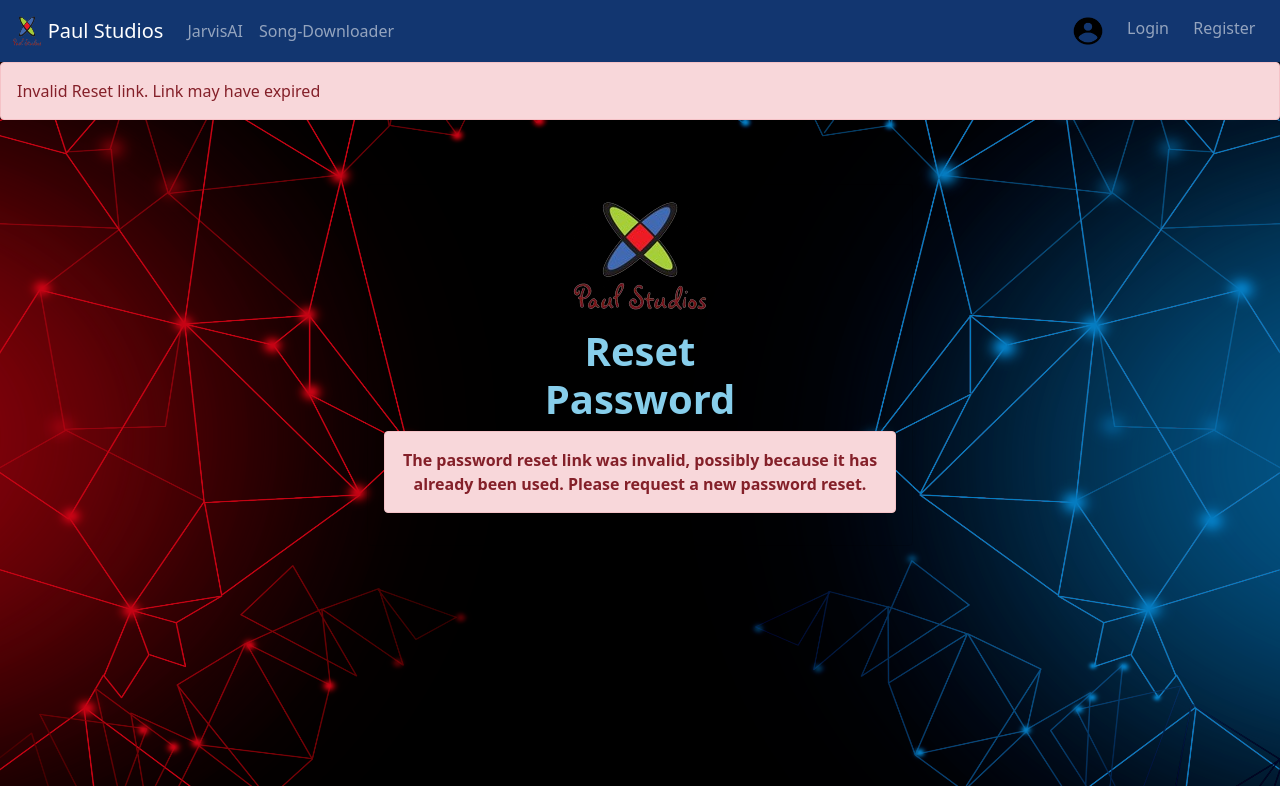
After one commit to PaulStudios/PaulStudios-Website, a Django app: page /profiles/reset_password/1/1/ in a window 1280 px wide. The commit adds this page. Shown: the top 786 px of the page. Run offline with Django 5.2, Linux system fonts and the light colour scheme; parts of the project's set-up code (start-up, migrations or seed data) failed here and were passed over; some libraries are stand-ins or nearby versions.

Commit message:
Completed Password Reset mechanism

```diff
--- a/src/base/urls.py
+++ b/src/base/urls.py
@@ -6,6 +6,5 @@
 app_name = "backend"
 
 urlpatterns = [
-    path('send-activation-mail', views.send_mail, name="send-activation-mail"),
     path("task-progress/<str:task_id>", views.task_progress, name="task_progress")
 ]
--- a/src/profiles/templates/profiles/errors/mail_verify.html
+++ b/src/profiles/templates/profiles/errors/mail_verify.html
@@ -13,7 +13,7 @@
         <br>
         Before verification, you will not be able to access PaulStudios Apps and Services.
         <hr>
-        <a href="{% url 'backend:send-activation-mail' %}" class="alert-link"> Click here to send activation mail.</a>
+        <a href="{% url 'profiles:send-activation-mail' %}" class="alert-link"> Click here to send activation mail.</a>
         <p class="mb-0"></p>
     </div>
 </div>
--- a/src/profiles/templates/profiles/activation_email.html
+++ b/src/profiles/templates/profiles/mails/activation_email.html
@@ -50,7 +50,7 @@
 <body>
     <div class="email-container">
         <div class="header">
-            <img src="{% static 'logo.png' %}" alt="Logo">
+            <img src="https://i.ibb.co/xFzH7f2/logo.png" alt="logo">
             <h1>PaulStudios</h1>
         </div>
         <div class="content">
--- /dev/null
+++ b/src/profiles/templates/profiles/reset/confirm.html
@@ -0,0 +1,38 @@
+{% extends 'profiles/base.html' %}
+{% load static %}
+{% load crispy_forms_tags %}
+{% block title %}
+Paul Studios | Password Reset
+{% endblock title %}
+{% block content %}
+  <div class="row">
+    <div class="col-md-6 mx-auto">
+      <div class="card mt-5" style="background-color: rgba(0, 0, 0, 0);">
+        <div class="card-body text-center">
+            <img src="{% static 'logo.png' %}"
+                             class="img-fluid mb-3"
+                             alt="PaulStudios Logo"
+                             style="max-width: 150px;">
+            <div class="mx-auto d-flex justify-content-center" style="width: 200px;color: skyblue;">
+                <h1 class="fw-bold">Reset Password</h1>
+            </div>
+            <div style="background-color: rgba(0, 0, 0, 0.5);">
+                <div class="text-light fw-bold">
+                    {% if validlink %}
+                    <form method="post" >
+                        {% csrf_token %}
+                        {{ form|crispy }}
+                        <button type="submit" class="btn btn-primary" data-bs-toggle="tooltip" data-bs-placement="right" title="Set a new password.">Submit</button>
+                    </form>
+                    {% else %}
+                    <div class="alert alert-danger" role="alert">
+                        The password reset link was invalid, possibly because it has already been used. Please request a new password reset.
+                    </div>
+                    {% endif %}
+                </div>
+            </div>
+        </div>
+      </div>
+    </div>
+  </div>
+{% endblock %}
--- a/src/profiles/urls.py
+++ b/src/profiles/urls.py
@@ -7,6 +7,7 @@
 urlpatterns = [
     path("", views.index, name="index"),
     path("info/", views.detail, name="info"),
+    path('send-activation-mail', views.send_activation_mail, name="send-activation-mail"),
     path('activate/<str:code>/', views.activate_user_view, name='activate'),
     path('login/', LoginView.as_view(
         template_name='profiles/login.html',
@@ -15,4 +16,6 @@
     path('error/<str:type>', views.error_page, name="error_page"),
     path('logout/', views.user_logout, name='logout'),
     path('register/', views.Register, name='register'),
+    path('reset_password/', views.reset_password, name='reset_password'),
+    path('reset_password/<uidb64>/<token>/', views.password_reset_action, name='reset_password_action'),
 ]
--- a/src/profiles/utilities.py
+++ b/src/profiles/utilities.py
@@ -1,9 +1,9 @@
-import base64
 import random
 import re
 import string
 
 from django.conf import settings
+from django.utils.http import urlsafe_base64_decode
 
 countries = [
     'afghanistan', 'albania', 'algeria', 'american samoa', 'andorra', 'angola',
@@ -90,7 +90,7 @@
 
     try:
         # Try to decode the string and check if the result is a valid ASCII string
-        base64.b64decode(s, validate=True).decode('ascii')
+        urlsafe_base64_decode(s).decode('utf-8')
         return True
     except Exception:
         return False
--- a/src/profiles/views.py
+++ b/src/profiles/views.py
@@ -1,19 +1,25 @@
 import redis
 from django.contrib import messages
-from django.contrib.auth import logout
+from django.contrib.auth import logout, get_user_model
 from django.contrib.auth.decorators import login_required
-from django.http import Http404
+from django.contrib.auth.forms import PasswordResetForm, SetPasswordForm
+from django.contrib.auth.hashers import check_password
 from django.shortcuts import redirect, render
-from django.urls import reverse, reverse_lazy
+from django.urls import reverse
 from django.utils.http import urlsafe_base64_decode
+from django.contrib.auth.tokens import default_token_generator
+from django.utils.http import urlsafe_base64_encode, urlsafe_base64_decode
+from django.utils.encoding import force_bytes, force_str
 
 from PaulStudios import settings
 from .forms import RegistrationForm
-from .models import UserProfile
+from .models import UserProfile, PasswordsProfile
+from .tasks import send_activation_email, send_reset_password_email
 from .utilities import is_base64
 
 PRIVATE_IPS_PREFIX = ('10.', '172.', '192.', '127.')
 redis_db = redis.from_url(settings.REDIS_URL, decode_responses=True)
+User = get_user_model()
 
 
 def get_client_ip(request):
@@ -108,9 +114,19 @@
         return render(request, 'profiles/errors/mail_verify.html')
 
 
+def send_activation_mail(request):
+    send_activation_email.delay(request.scheme, request.get_host(), request.user.id)
+    messages.info(request, "Mail has been sent")
+    if not PasswordsProfile.objects.filter(user=request.user).exists():
+        profile = PasswordsProfile.objects.create(user=request.user)
+        profile.old_passwords.append(request.user.password)
+        profile.save()
+    return redirect(reverse("profiles:info"))
+
+
 def activate_user_view(request, *args, code=None, **kwargs):
     if code:
-        if not True:
+        if not is_base64(code):
             messages.error(request, "Your activation key is invalid.", extra_tags="danger")
             return redirect(reverse("profiles:login"))
         code = urlsafe_base64_decode(code).decode('utf-8')
@@ -131,3 +147,65 @@
         messages.error(request, "Your activation key is invalid.", extra_tags="danger")
         return redirect(reverse("profiles:login"))
     return redirect(reverse("profiles:info"))
+
+
+def reset_password(request, *args, **kwargs):
+    if request.method == "POST":
+        form = PasswordResetForm(request.POST)
+        if form.is_valid():
+            data = form.cleaned_data['email']
+            user = User.objects.filter(email=data)
+            if user.exists():
+                send_reset_password_email.delay(request.scheme, request.get_host(), user.first().id)
+            messages.success(request, "If this email is associated with an account, a mail will be sent with "
+                                      "instructions on how to reset your password.")
+            return redirect(reverse("profiles:login"))
+    else:
+        form = PasswordResetForm()
+    return render(request, "profiles/reset/reset.html", {"form": form})
+
+
+def password_reset_action(request, uidb64=None, token=None):
+    try:
+        uid = force_str(urlsafe_base64_decode(uidb64))
+        user = User.objects.get(pk=uid)
+    except (TypeError, ValueError, OverflowError, User.DoesNotExist):
+        user = None
+
+    if user is not None and default_token_generator.check_token(user, token):
+        if request.method == "POST":
+            form = SetPasswordForm(user, request.POST)
+            if form.is_valid():
+                form.save(commit=False)
+                newpassword = form.cleaned_data['new_password1']
+                try:
+                    # Retrieve the PasswordsProfile instance for the user
+                    profile = PasswordsProfile.objects.get(user=user)
+                except PasswordsProfile.DoesNotExist:
+                    return False
+
+                    # Check if the entered password matches any of the previous passwords
+                if not isinstance(profile.old_passwords, list):
+                    profile.previous_passwords = []
+                for old_password in profile.old_passwords:
+                    if check_password(newpassword, old_password):
+                        exists = True
+                    else:
+                        exists = False
+                if exists:
+                    messages.error(request, "You cannot use a previously used password.", extra_tags="danger")
+                    return render(request, 'profiles/reset/confirm.html', {'form': form, 'validlink': True})
+                else:
+                    profile = PasswordsProfile.objects.get(user=user)
+                    profile.old_passwords.append(user.password)
+                    profile.save()
+                    form.save()
+                    messages.success(request, "Your password has been reset. Please login again.")
+                return redirect(reverse("profiles:login"))
+        else:
+            form = SetPasswordForm(user)
+        messages.success(request, "Your link is valid. Please set your new password.")
+        return render(request, 'profiles/reset/confirm.html', {'form': form, 'validlink': True})
+    else:
+        messages.error(request,"Invalid Reset link. Link may have expired", extra_tags="danger")
+        return render(request, 'profiles/reset/confirm.html', {'validlink': False})
```
Also changed, not shown: src/base/views.py (+1 -13 lines), src/profiles/models.py (+24 -4 lines), src/profiles/tasks.py (+26 -2 lines), src/profiles/templates/profiles/mails/reset_pass_email.html (added, +71 -0 lines), src/profiles/templates/profiles/reset/reset.html (added, +33 -0 lines), src/profiles/migrations/0005_alter_userprofile_options_and_more.py (added), src/profiles/migrations/0006_passwordsprofile.py (added), src/profiles/migrations/0007_alter_passwordsprofile_unique_together_and_more.py (added), src/profiles/migrations/0008_remove_passwordsprofile_previous_passwords_and_more.py (added), 1 other file.
